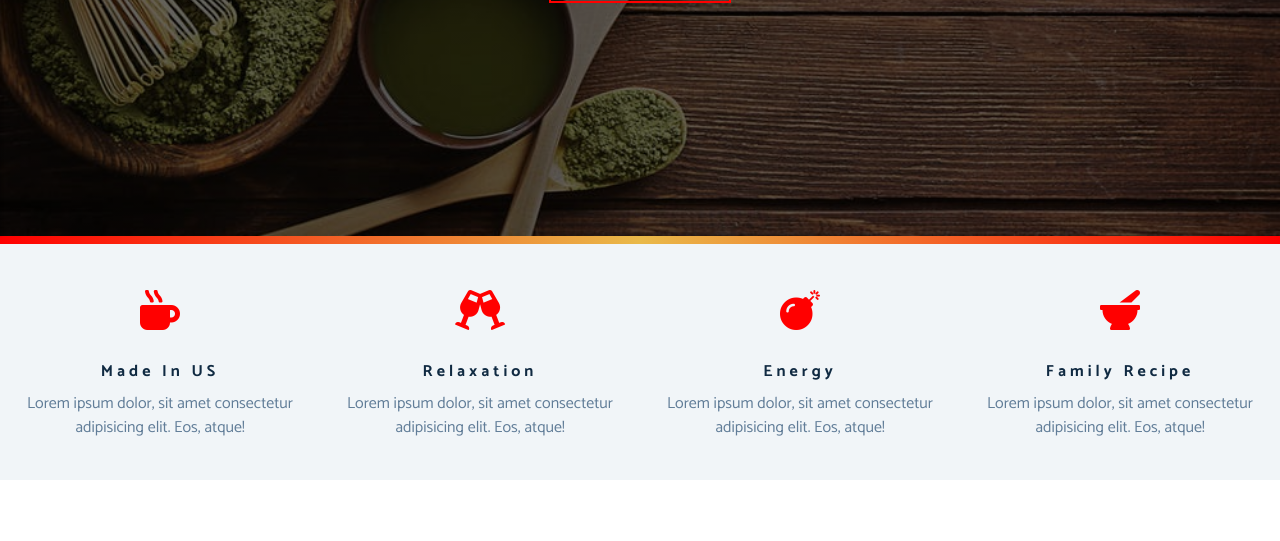
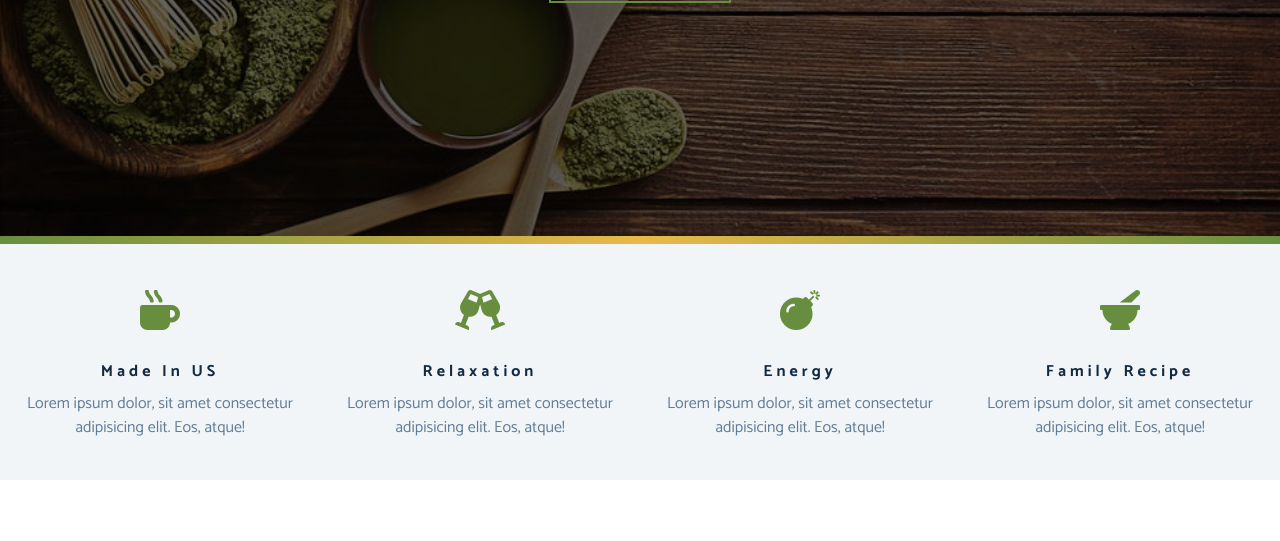
Before and after one commit to bagasprimanto/tea-station-project, a plain HTML site: page index.html in a window 1280 px wide. Shown: the part 564-1105 px from the top of the page. Drawn offline with Linux system fonts and the light colour scheme; a web font is replaced by a local one.

Commit message:
change back primary color to #678e3e

```diff
--- a/css/styles.css
+++ b/css/styles.css
@@ -15,7 +15,7 @@ Variables
 */
 
 :root {
-  --clr-primary: red;
+  --clr-primary: #678e3e;
   --clr-primary-light: #beed8c;
   --clr-grey-1: #102a42;
   --clr-grey-5: #617d98;
```
